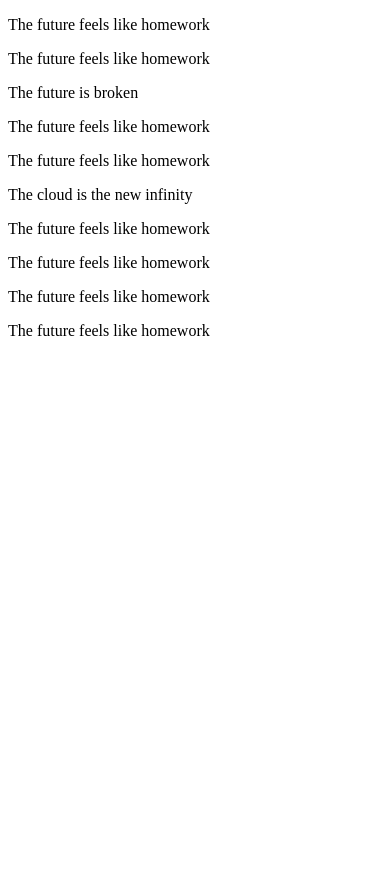
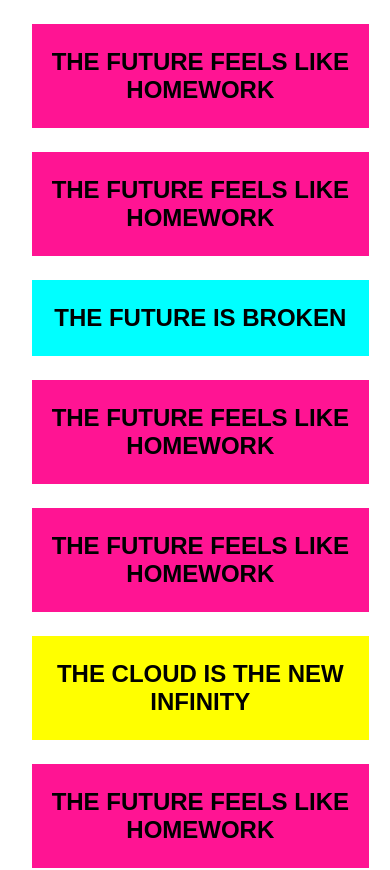
Before and after one commit to BramTheunis/2imd-webtech3-portfolio, a plain HTML site: page Lab 2/thefuture/index.html in a window 390 px wide. Shown: the top 870 px of the page. Before the commit the page ends 844 px from the top, so only its background shows below. Drawn offline with Linux system fonts and the light colour scheme.

Commit message:
Tweaked html and added css for mobile version

```diff
--- /dev/null
+++ b/Lab 2/thefuture/css/style.css
@@ -0,0 +1,27 @@
+div > div
+{
+    text-transform: uppercase;
+    font-family: sans-serif;
+    font-weight: bolder;
+    text-align: center;
+    font-size: 1.5em;
+    width: 90%;
+    display: grid;
+    align-content: center;
+    margin: 1em;
+}
+
+.homework
+{
+    background-color: deeppink;
+}
+
+.broken
+{
+    background-color: aqua;
+}
+
+.infinity
+{
+    background-color: yellow;
+}
--- a/Lab 2/thefuture/index.html
+++ b/Lab 2/thefuture/index.html
@@ -4,6 +4,7 @@
     <meta charset="UTF-8">
     <meta name="viewport" content="width=device-width, initial-scale=1.0">
     <title>Document</title>
+    <link rel="stylesheet" href="css/style.css">
 </head>
 <body>
     <div class="grid">
```
